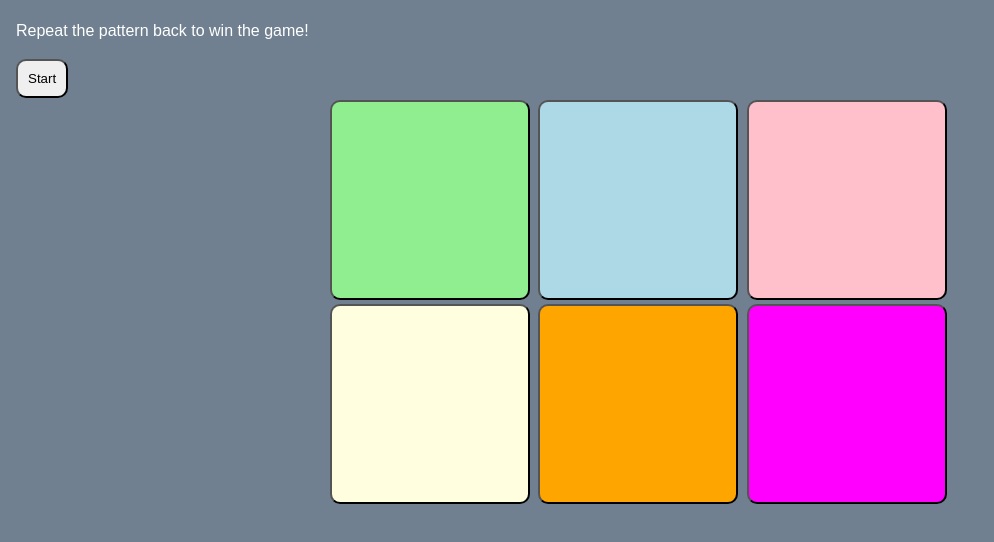
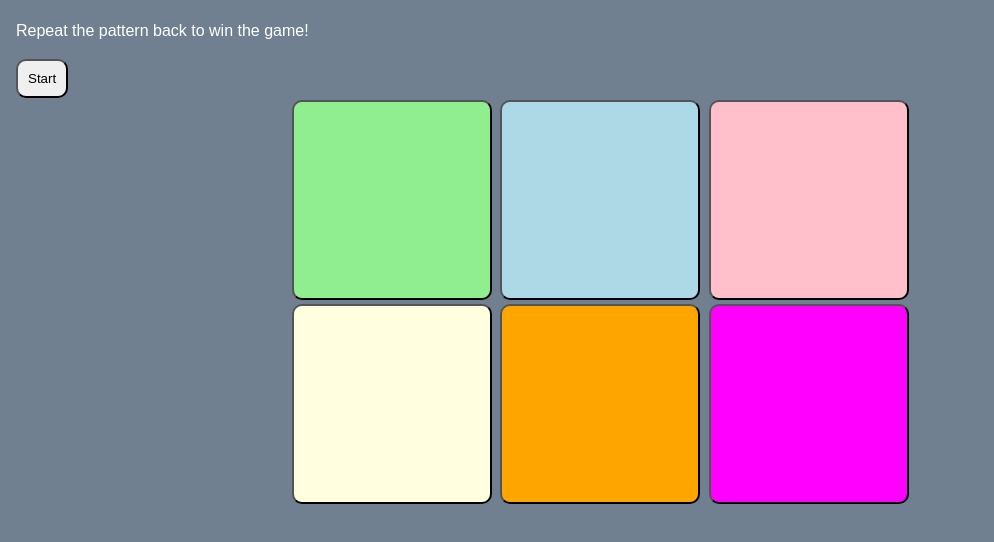
Before and after one commit to Kirby108/codepath-prework, a plain HTML site: page index.html in a window 1280 px wide. Shown: the part 72-614 px from the top of the page, without its empty margins (0-994 px from the left). Drawn offline with Linux system fonts and the light colour scheme.

Commit message:
Update style.css
Fixed a bug with the layout of the buttons

```diff
--- a/style.css
+++ b/style.css
@@ -29,7 +29,7 @@ button {
 }
 
 #gameButtonArea{
-  width: 50%;
+  width: 700px;
   margin: auto;
 }
 
```
